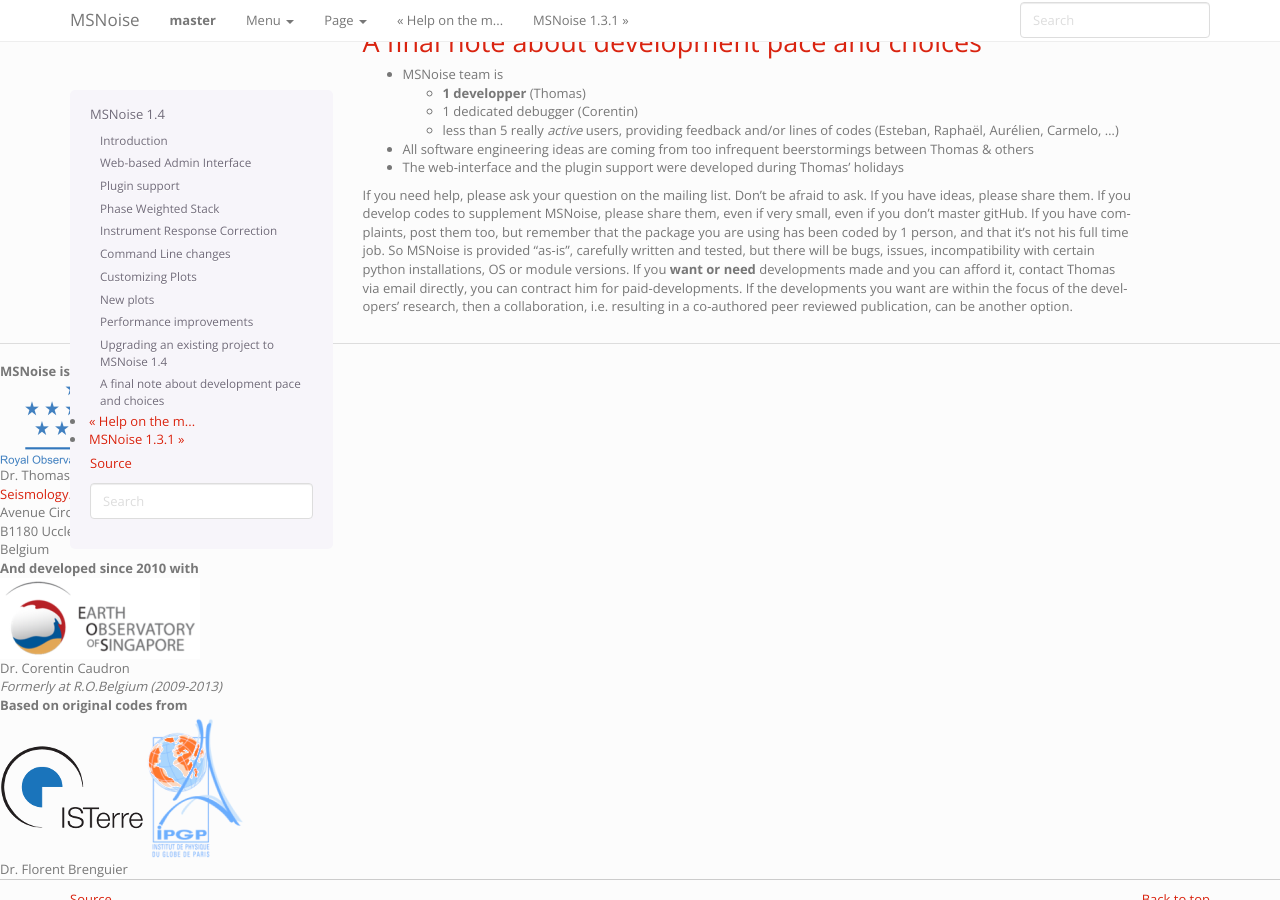
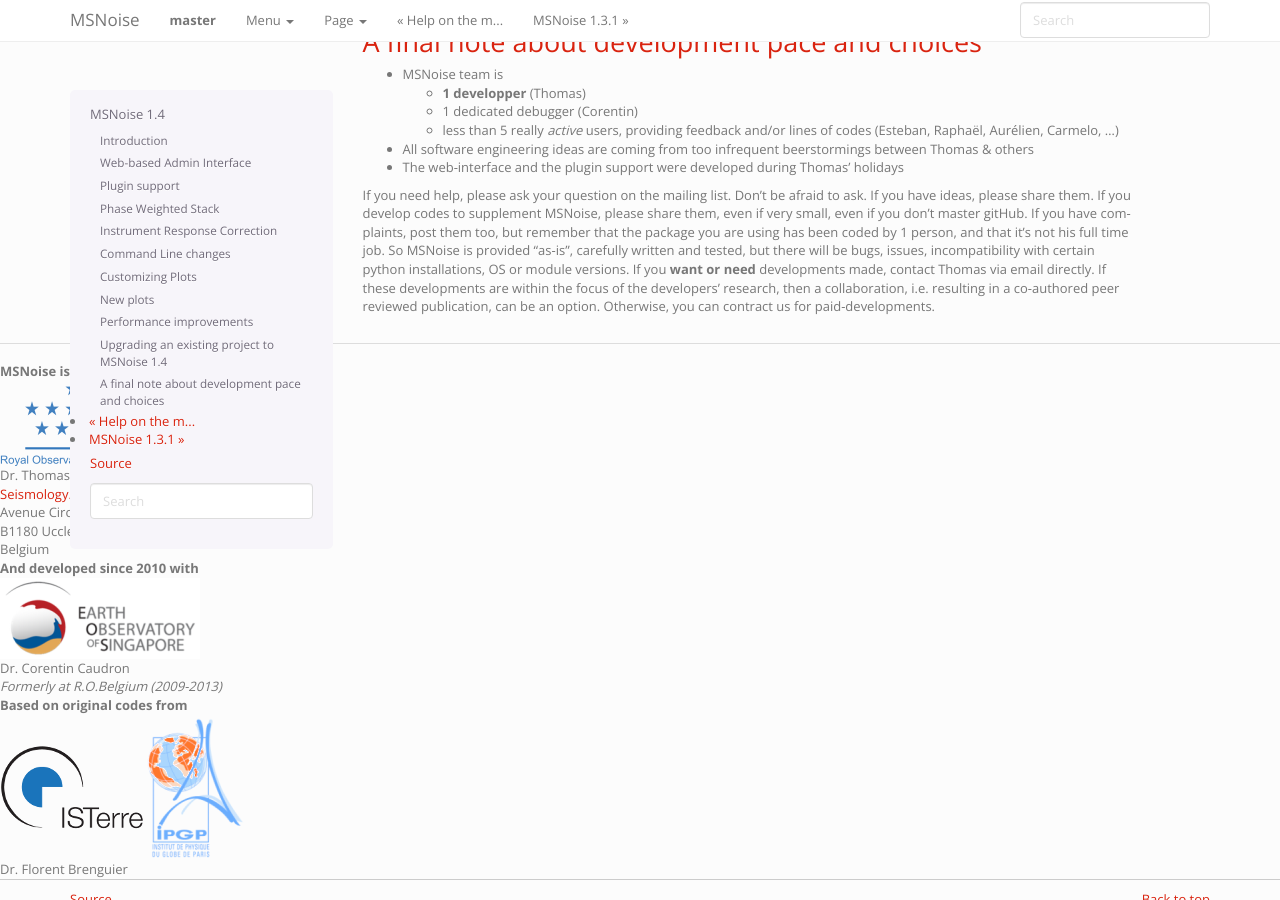
Before and after one commit to ROBelgium/MSNoise, a Sphinx documentation site: the page built from doc/releasenotes/msnoise-1.4.rst, in a window 1280 px wide and 900 px high, scrolled down 5663 px. Built offline with Sphinx 7.4.7, drawn with Linux system fonts in a browser that asks for light colours; formulas are drawn with MathJax 3.

```diff
--- a/doc/installation.rst
+++ b/doc/installation.rst
@@ -41,6 +41,7 @@ To run MSNoise, you need:
   * flask-admin (new in 1.4)
   * multiprocessing_logging (new in 1.4)
   * markdown (new in 1.4)
+  * folium (new in 1.4)
 
 
 * MySQL: if you want to use MySQL, you need to install and configure a
--- a/doc/releasenotes/msnoise-1.4.rst
+++ b/doc/releasenotes/msnoise-1.4.rst
@@ -332,8 +332,8 @@ If you have complaints, post them too, but remember that the package you are
 using has been coded by 1 person, and that it's not his full time job. So
 MSNoise is provided "as-is", carefully written and tested, but there will be
 bugs, issues, incompatibility with certain python installations, OS or module
-versions. If you **want or need** developments made and you can afford it,
-contact Thomas via email directly, you can contract him for
-paid-developments. If the developments you want are within the focus of the
-developers' research, then a collaboration, i.e. resulting in a co-authored
-peer reviewed publication, can be another option.
+versions. If you **want or need** developments made, contact Thomas via email
+directly. If these developments are within the focus of the developers'
+research, then a collaboration, i.e. resulting in a co-authored peer reviewed
+publication, can be an option. Otherwise, you can contract us for
+paid-developments.
```
Also changed, not shown: README.md (+9 -1 lines), 1 other file.
